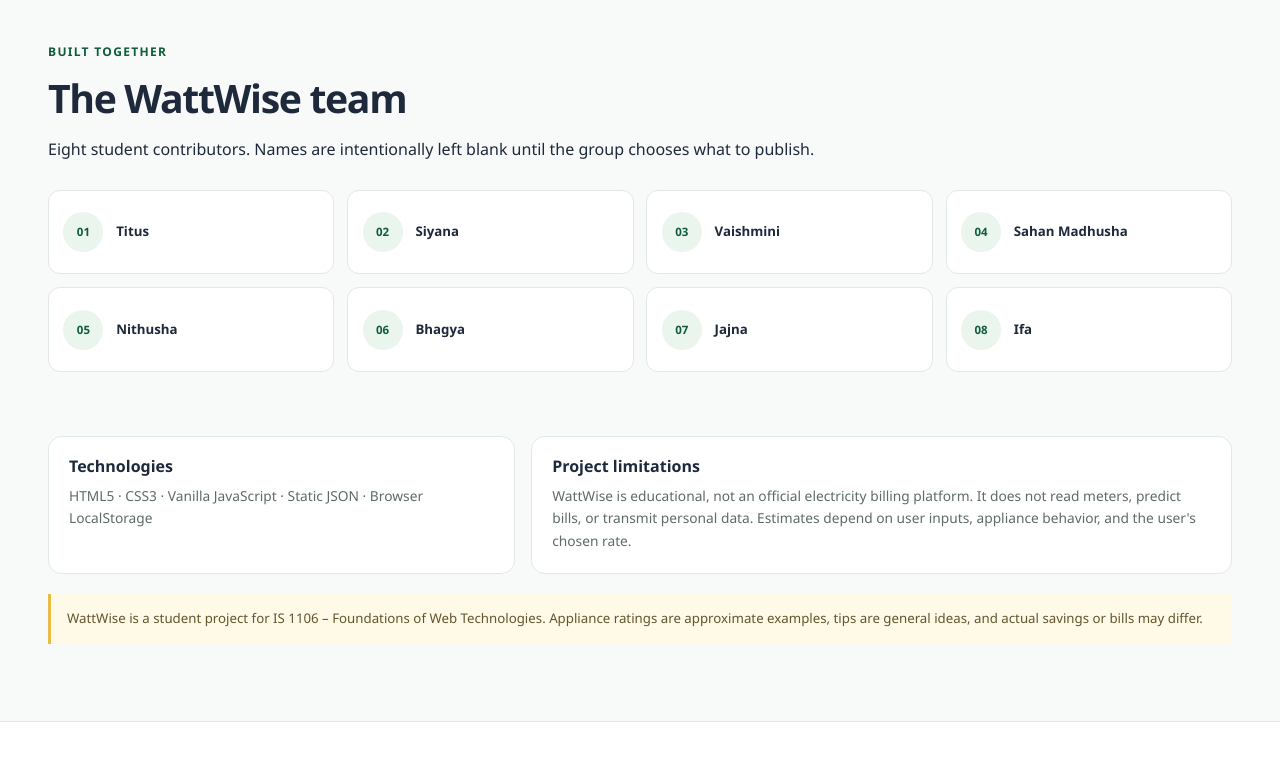
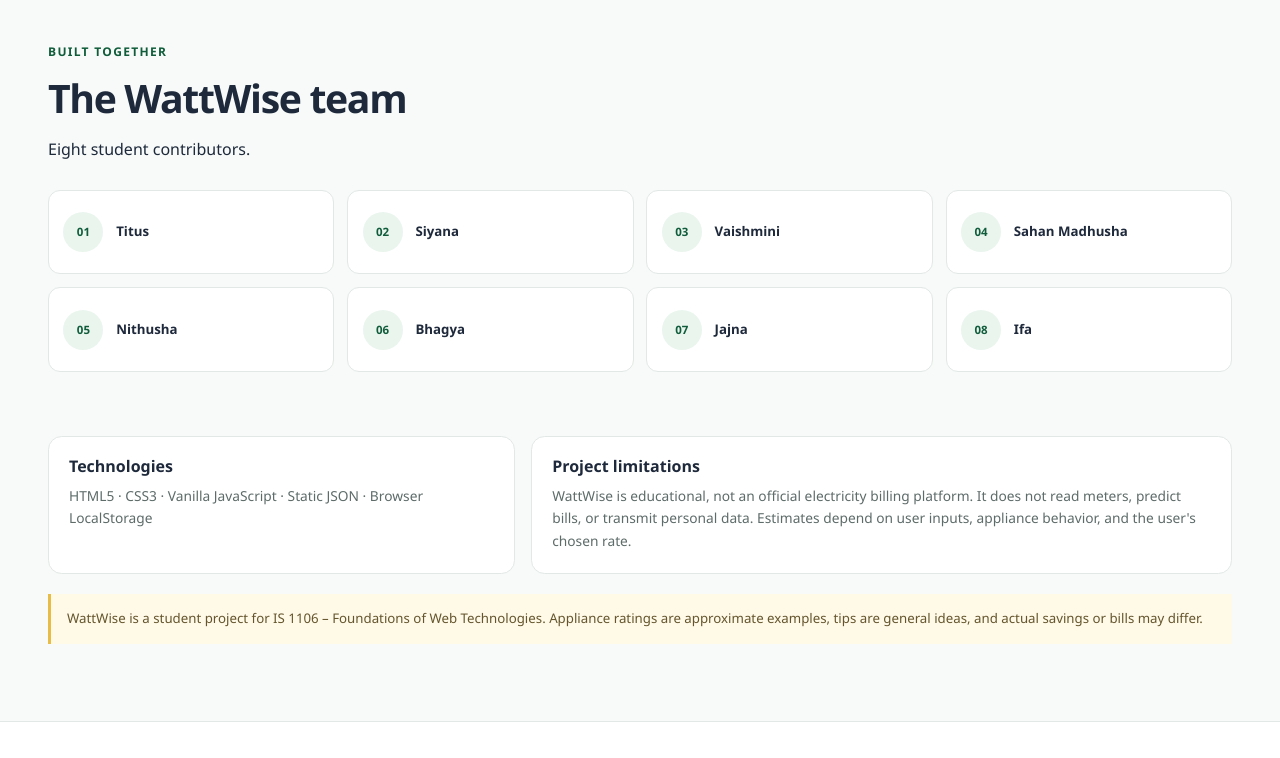
Before and after one commit to MR-Titus02/WattWise, a plain HTML site: page pages/about.html in a window 1280 px wide. Shown: the part 1480-2238 px from the top of the page. Drawn offline with Linux system fonts and the light colour scheme.

Commit message:
names update

```diff
--- a/pages/about.html
+++ b/pages/about.html
@@ -168,8 +168,7 @@
           <p class="eyebrow">Built together</p>
           <h2 id="team-title">The WattWise team</h2>
           <p>
-            Eight student contributors. Names are intentionally left blank until
-            the group chooses what to publish.
+            Eight student contributors.
           </p>
         </div>
         <ol class="team-grid">
```
